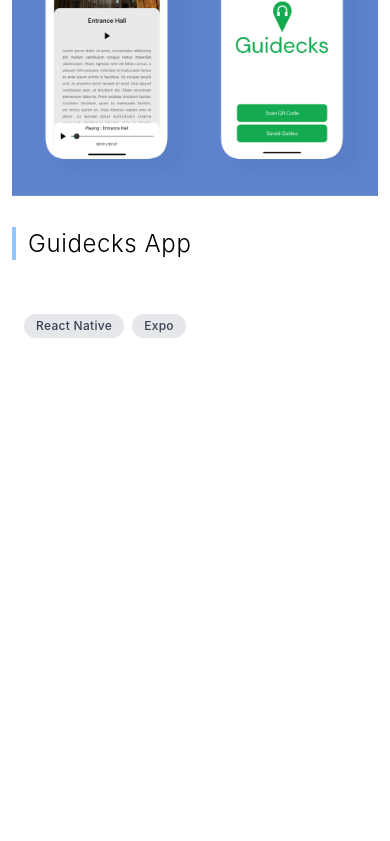
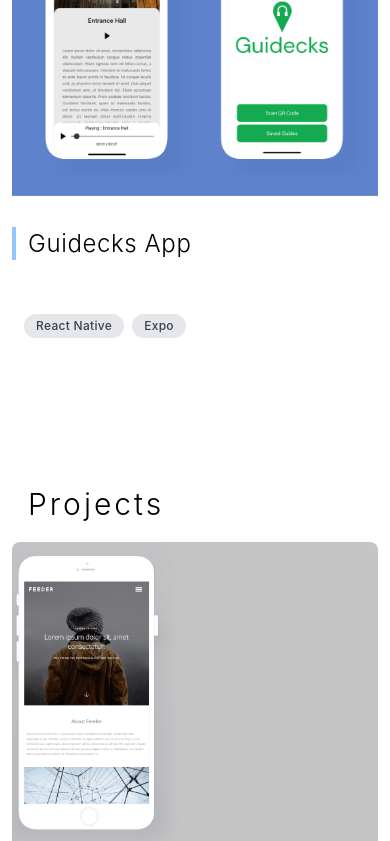
Before and after one commit to jgretton/joshgretton.co.uk, a Next.js app: page / in a window 390 px wide. Shown: the part 1156-1997 px from the top of the page. Before the commit the page ends 1642 px from the top, so only its background shows below. Built offline with nearby package versions, Linux system fonts and the light colour scheme.

Commit message:
Work projects section added

```diff
--- a/pages/index.js
+++ b/pages/index.js
@@ -5,6 +5,7 @@
 import TopOfPage from "../components/topOfPage";
 import Hero from "./hero";
 import LiveProjects from "./liveProjects";
+import Work from "./work";
 
 export default function Home() {
   const [isOpen, setIsOpen] = useState(false);
@@ -30,6 +31,7 @@
         }
       >
         <LiveProjects />
+        <Work />
       </main>
 
       {/* <footer className="">
--- /dev/null
+++ b/pages/work.js
@@ -0,0 +1,59 @@
+import React from "react";
+import WorkItem from "../components/workItem";
+
+import Feeder from "../public/images/feeder.jpg";
+import PloughInn from "../public/images/Plough.jpg";
+
+const Work = () => {
+  return (
+    <div id="projects" className="w-full bg-white z-10 relative mb-24 px-3">
+      <h3 className="sm:sticky sm:top-80 font-light tracking-widest sm:text-4xl text-3xl transform sm:-rotate-90 sm:origin-top-left sm:-translate-x-12 sm:float-left sm:h-0 px-4 sm:px-0 mb-5">
+        Projects
+      </h3>
+
+      <div className="flex lg:flex-row flex-col clear-left flex-wrap">
+        <div className="lg:w-2/4 w-full sm:px-4 mb-10 relative overflow-hidden group">
+          <WorkItem
+            img={Feeder}
+            title="Feeder"
+            tags={["HTML", "CSS", "Javascript"]}
+            live_URL="https://feeder-joshgretton.netlify.app/"
+            github_URL=" https://github.com/jgretton/Feeder"
+          />
+        </div>
+
+        <div className="lg:w-2/4 w-full sm:px-4 mb-10 relative overflow-hidden group">
+          <WorkItem
+            img={PloughInn}
+            title="The Plough Inn"
+            tags={["HTML", "CSS", "Javascript"]}
+            live_URL="https://plough-joshgretton.netlify.app/"
+            github_URL=" https://github.com/jgretton/The-Plough-Inn"
+          />
+        </div>
+
+        <div className="lg:w-2/4 w-full sm:px-4 mb-10 relative overflow-hidden group">
+          <WorkItem
+            img={PloughInn}
+            title="Rock Paper Scissors"
+            tags={["Javascript", "HTML", "CSS"]}
+            live_URL="https://rps-joshgretton.netlify.app/"
+            github_URL=" https://github.com/jgretton/RPS-javascript"
+          />
+        </div>
+
+        <div className="lg:w-2/4 w-full sm:px-4 mb-10 relative overflow-hidden group">
+          <WorkItem
+            img={PloughInn}
+            title="Tic-Tac-Toe"
+            tags={["Javascript", "HTML", "CSS"]}
+            live_URL="https://tictactoe-joshgretton.netlify.app/"
+            github_URL="https://github.com/jgretton/tic-tac-toe"
+          />
+        </div>
+      </div>
+    </div>
+  );
+};
+
+export default Work;
```
